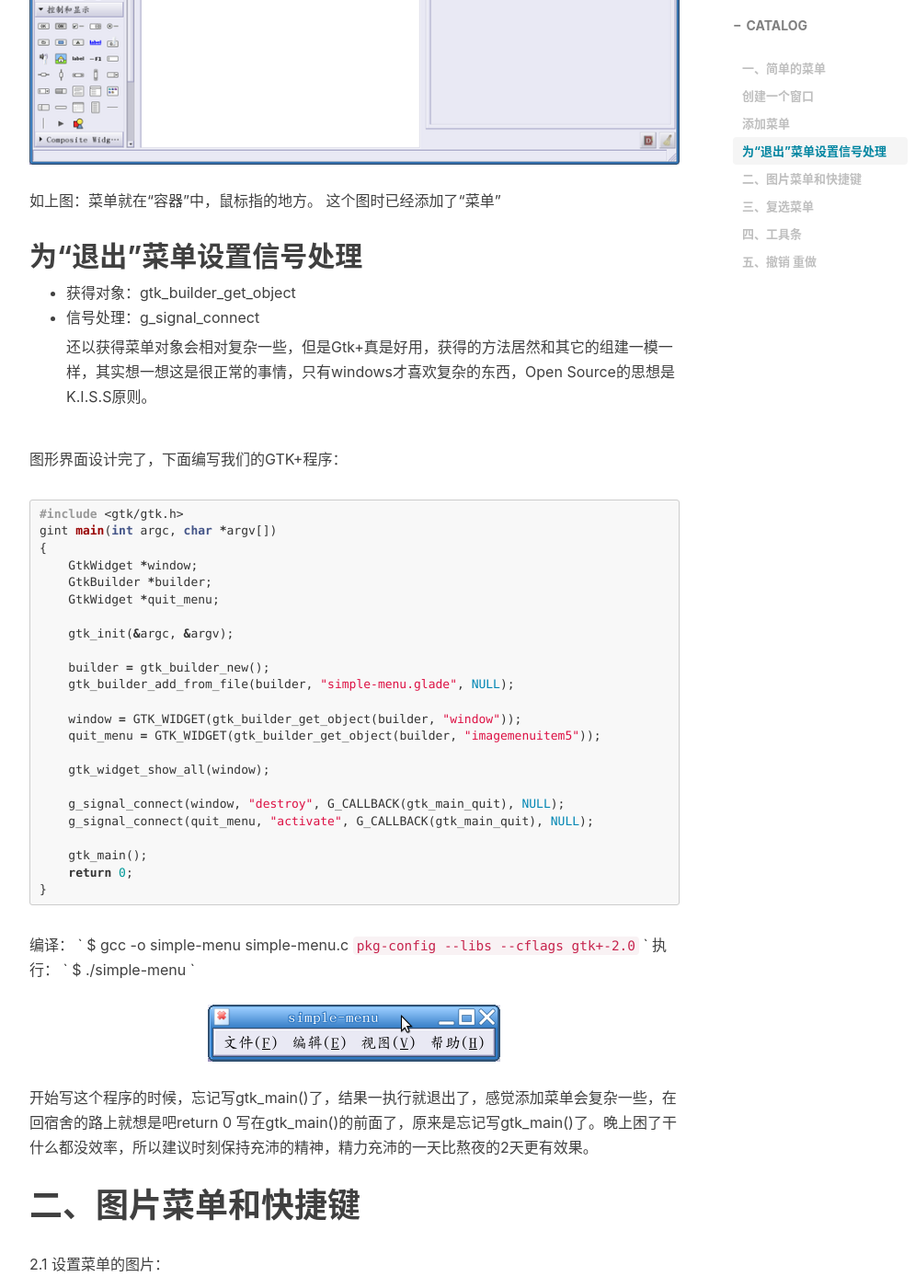
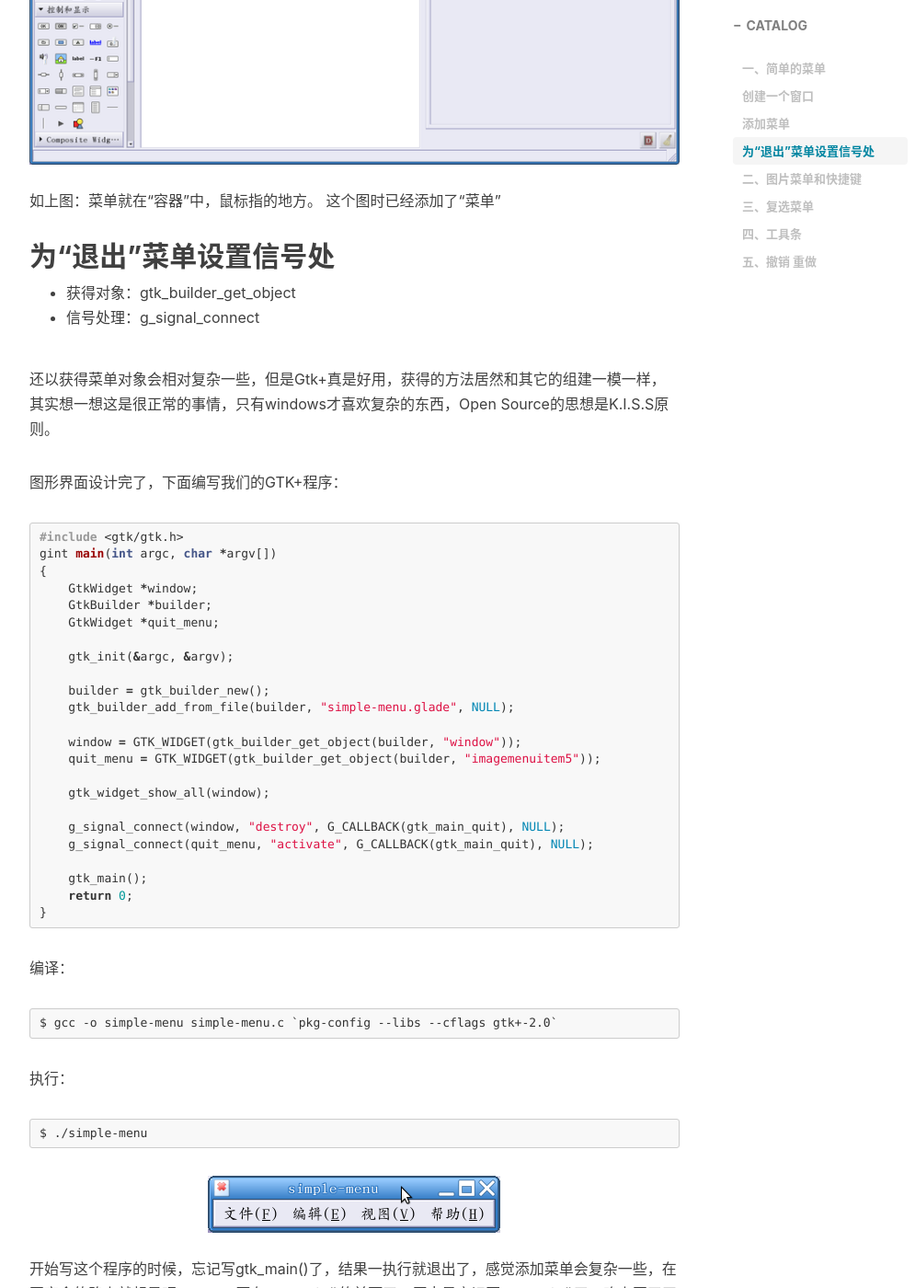
Before and after one commit to xuyumeng/xuyumeng.github.io, a Jekyll site: the page built from _posts/2011-03-07-gtk3.md, in a window 1280 px wide and 1400 px high, scrolled down 1163 px. Shown: the whole window at 92% size, without its empty margins (233-1228 px from the left). Built offline with Jekyll 4.4.1, drawn with Linux system fonts in a browser that asks for light colours; nearby versions of some CDN libraries; comment, search, counter and statistics services are not loaded; some of the changed text lies outside the part shown.

Commit message:
format adjustment

````diff
--- a/_posts/2011-03-07-gtk3.md
+++ b/_posts/2011-03-07-gtk3.md
@@ -20,15 +20,18 @@ tags:
 # 一、简单的菜单
 
 ## 创建一个窗口
+
 ## 添加菜单
 ![add menu](/img/post/gtk/3-add-menu.png)
  如上图：菜单就在“容器”中，鼠标指的地方。
  这个图时已经添加了“菜单”
-## 为“退出”菜单设置信号处理
+
+## 为“退出”菜单设置信号处
+
 * 获得对象：gtk_builder_get_object
 * 信号处理：g_signal_connect
 
-    还以获得菜单对象会相对复杂一些，但是Gtk+真是好用，获得的方法居然和其它的组建一模一样，其实想一想这是很正常的事情，只有windows才喜欢复杂的东西，Open Source的思想是K.I.S.S原则。
+还以获得菜单对象会相对复杂一些，但是Gtk+真是好用，获得的方法居然和其它的组建一模一样，其实想一想这是很正常的事情，只有windows才喜欢复杂的东西，Open Source的思想是K.I.S.S原则。
 
 图形界面设计完了，下面编写我们的GTK+程序：
 
@@ -58,14 +61,16 @@ gint main(int argc, char *argv[])
     return 0;
 }
 ```
+
 编译：
-`
+```
 $ gcc -o simple-menu simple-menu.c `pkg-config --libs --cflags gtk+-2.0`
-`
+```
+
 执行：
-`
+```
 $ ./simple-menu
-`
+```
 ![add menu](/img/post/gtk/3-simple-menu.png)
      开始写这个程序的时候，忘记写gtk_main()了，结果一执行就退出了，感觉添加菜单会复杂一些，在回宿舍的路上就想是吧return 0 写在gtk_main()的前面了，原来是忘记写gtk_main()了。晚上困了干什么都没效率，所以建议时刻保持充沛的精神，精力充沛的一天比熬夜的2天更有效果。
 
@@ -178,14 +183,11 @@ gint main(int argc, char *argv[])
 ![add menu](/img/post/gtk/3-check-menu.png)
 
 # 四、工具条
-    工具条为最长用的功能提供快速访问。
-    这里省略加窗口、垂直框和菜单。
-    添加工具条：
-
+工具条为最长用的功能提供快速访问。这里省略加窗口、垂直框和菜单。
+添加工具条：
 ![add menu](/img/post/gtk/3-toolbar.png)
 
-在toolbar上选择“Edit...”。
-
+在toolbar上选择“Edit...”
 ![add menu](/img/post/gtk/3-edit-toolbar.png)
 选择“Hierarchy” -->"添加",在“Edit Image” 的“保留ID”中选择需要添加的图片。
 
````
